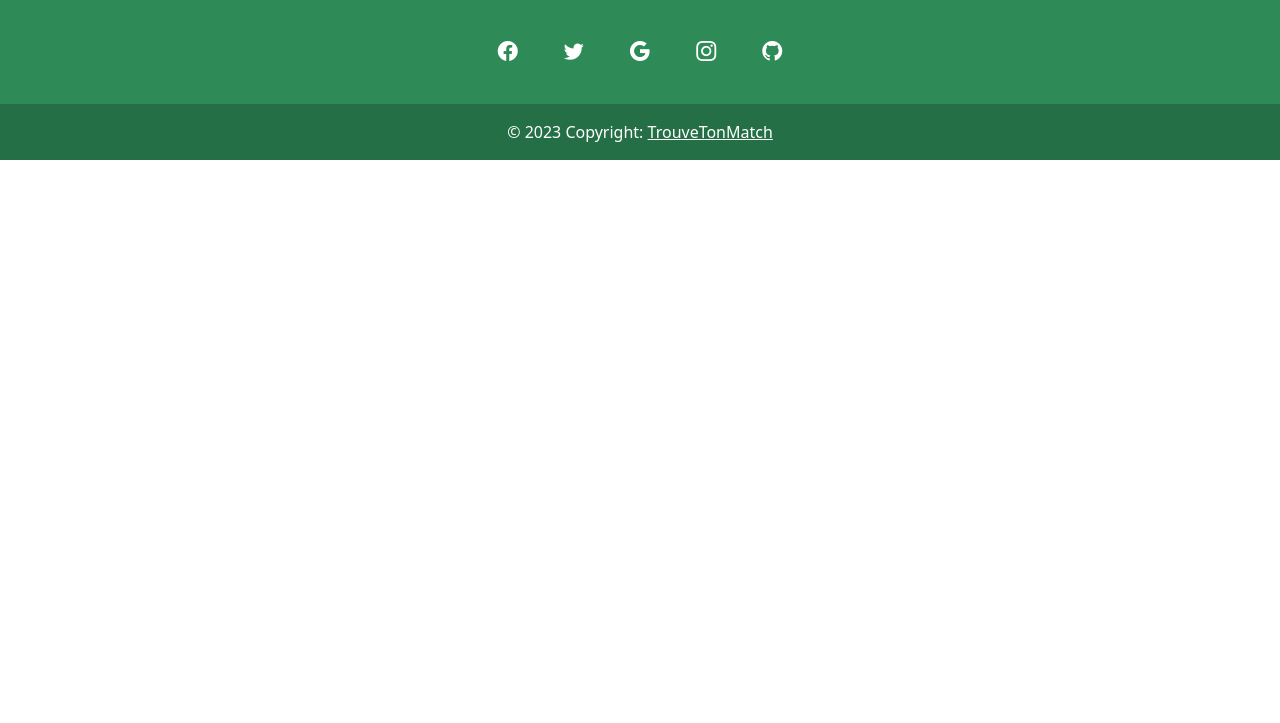
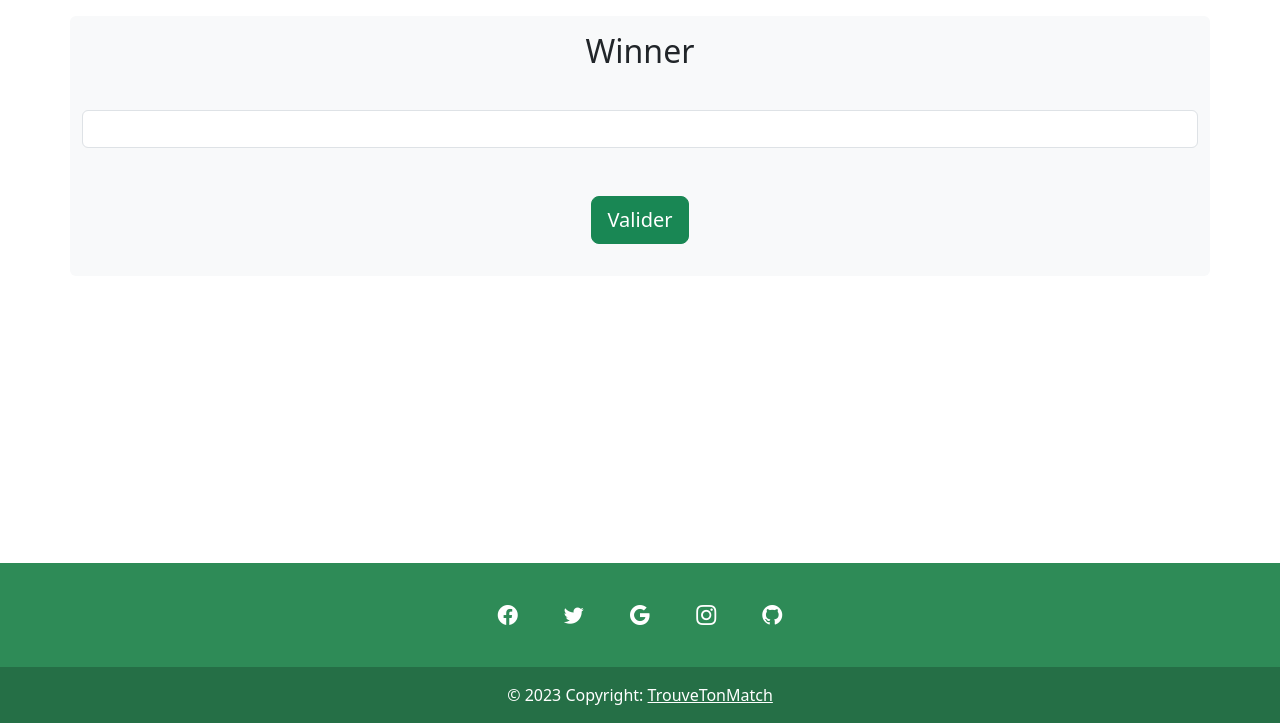
Before and after one commit to AbdelMalikDjendli/symfony_project, a Symfony app: template templates/match/result.html.twig in a window 1280 px wide. Shown: the part 77-800 px from the top of the page. Run offline with Twig, Linux system fonts and the light colour scheme; the template is opened without the code that fills it, so the values that code supplies are empty; form fields are guessed from the names that the template uses; some libraries are stand-ins or nearby versions.

Commit message:
ajout css resultat formulaire et correction bug footer

```diff
--- a/public/css/style.css
+++ b/public/css/style.css
@@ -17,3 +17,10 @@
 .victoire{
    background-color: #00FF00;
 }
+
+footer{
+   position: fixed;
+   left: 0;
+   bottom: 0;
+   width: 100%;
+}
--- a/src/Controller/MatchController.php
+++ b/src/Controller/MatchController.php
@@ -77,9 +77,11 @@ class MatchController extends AbstractController
         $eventRepository = $entityManager -> getRepository(Event::class);
         $match = $eventRepository->find($id);
         #Vérifier qu'un resultat n'a pas deja été renseigné
+
         if($match->getWinner()!= NULL){
             return $this->redirectToRoute('app_homepage');
         }
+
 
         #Vérifier que le match a bien un invité
         if(count($match->getTeamsEvent())<=1){
@@ -126,7 +128,7 @@ class MatchController extends AbstractController
             # lorsque la requête est envoyée et vérifiée
         if ($form->isSubmitted() && $form->isValid()) {
 
-            echo "form envoyé";
+            $this->addFlash('result', 'Le resultat a bien été pris en compte !');
 
             # récupération du gagnant depuis le formulaire
             $winner = $form->get('winner')->getData();
--- a/templates/match/result.html.twig
+++ b/templates/match/result.html.twig
@@ -4,5 +4,25 @@
 
 {% block body %}
     {{ form_start(form) }}
+
+    <section class = "container bg-light rounded my-3">
+        <div class = "row text-center">
+            {% for message in app.flashes('result') %}
+                <div class = "col-12 my-3 text-success">
+                    {{ message }}
+                </div>
+            {% endfor %}
+            <div class = "col-12 my-3 h2">
+                {{ form_label(form.winner) }}
+            </div>
+            <div class = "col-12 my-3">
+                {{ form_widget(form.winner) }}
+            </div>
+            <div class = "col-12 my-3">
+                <button type="submit" class="btn btn-lg btn-success my-3">Valider</button>
+            </div>
+
+        </div>
+    </section>
     {{ form_end(form) }}
 {% endblock %}
```
Also changed, not shown: src/Form/MatchResulType.php (+3 -7 lines).
